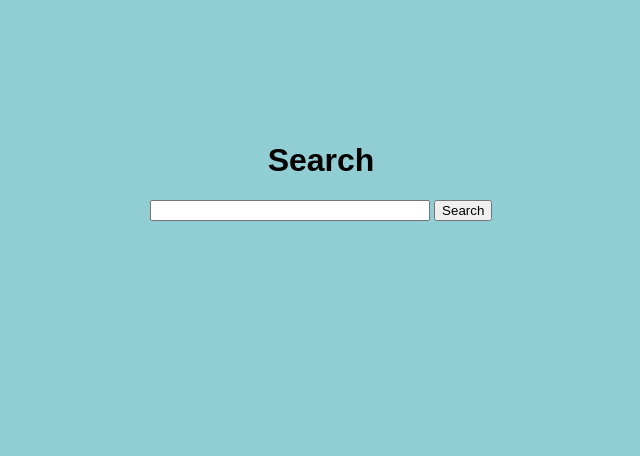
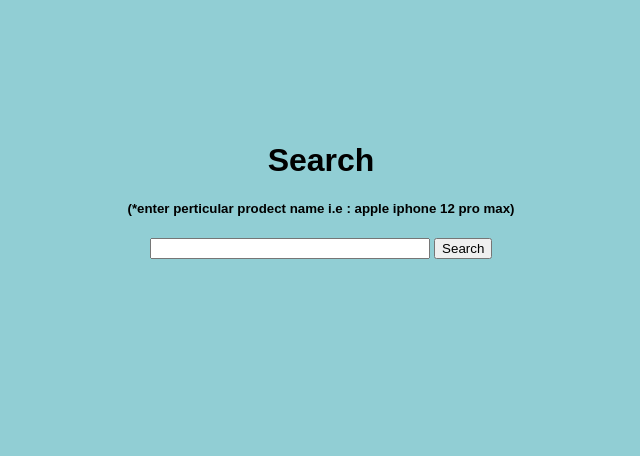
Before and after one commit to Rutul007/review_scrapping_aws, a Flask app: page / in a window 1280 px wide. Shown: the part 132-588 px from the top of the page, without its empty margins (319-959 px from the left). Run offline with Flask 2, Linux system fonts and the light colour scheme.

Commit message:
Update index.html

```diff
--- a/templates/index.html
+++ b/templates/index.html
@@ -12,6 +12,7 @@
     </div>
     <div class="content">
         <h1>Search</h1>
+        <h5>(*enter perticular prodect name i.e : apple iphone 12 pro max) </h5>
 
         <div class="form">
             <form action="/review" method="POST">
```
